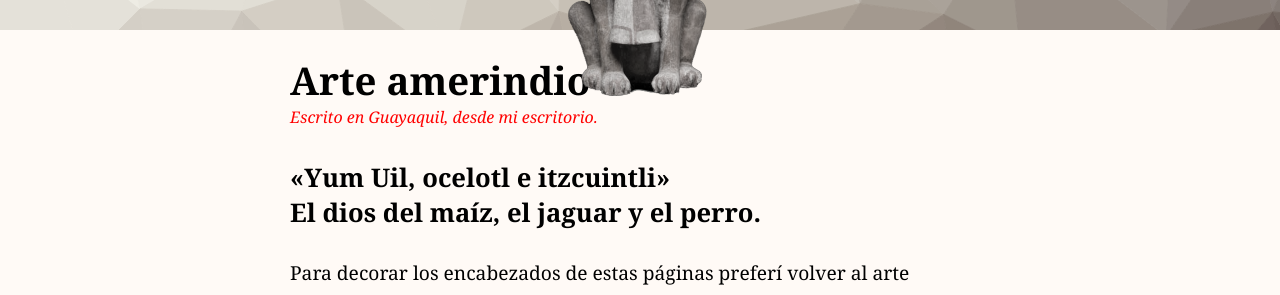
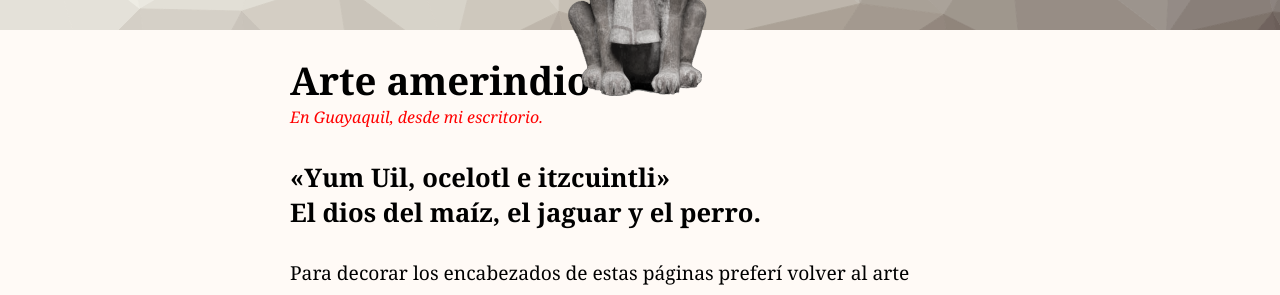
Before and after one commit to fernanz/fernanz.github.io, a Jekyll site: the page built from index.html, in a window 1280 px wide and 900 px high. Shown: the part 246-541 px from the top of the window. Built offline with Jekyll 4.4.1, drawn with Linux system fonts in a browser that asks for light colours; some web fonts are replaced; Markdown is read by kramdown in place of the engine named in the settings; comment, search, counter and statistics services are not loaded.

Commit message:
Pequeña corrección de texto
Frase de título para el post

```diff
--- a/_layouts/post.html
+++ b/_layouts/post.html
@@ -3,7 +3,7 @@ layout: art_index
 ---
 <article class="post wow fadeInUp">
   <h2>{{ page.title }}</h2>
-  <small>Escrito en {{ page.location }}</small>
+  <small>En {{ page.location }}</small>
   {{ content }}
   <small>Publicado por <a href="#footer">Fernando</a> el {{ page.date | date_to_string }}</small>
 </article>
--- a/index.html
+++ b/index.html
@@ -9,7 +9,7 @@ description: No description.
 
 <article >
   <h2><a href="{{post.url}}">{{ post.title }}</a></h2>
-  <small>Escrito en {{ post.location }}</small>
+  <small>En {{ post.location }}</small>
   {{ post.content }}
   <small>Publicado por <a href="#footer">Fernando</a> el {{ post.date | date_to_string }}</small>
 </article>
```
Also changed, not shown: other parts of index.html (+1 -1 lines).
